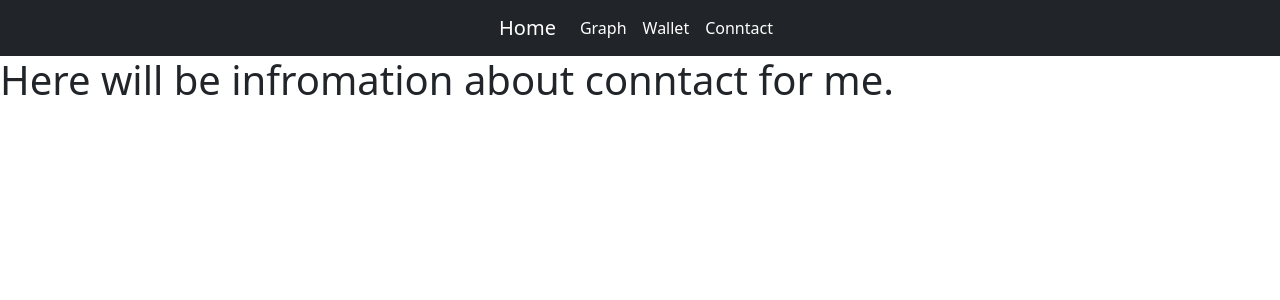
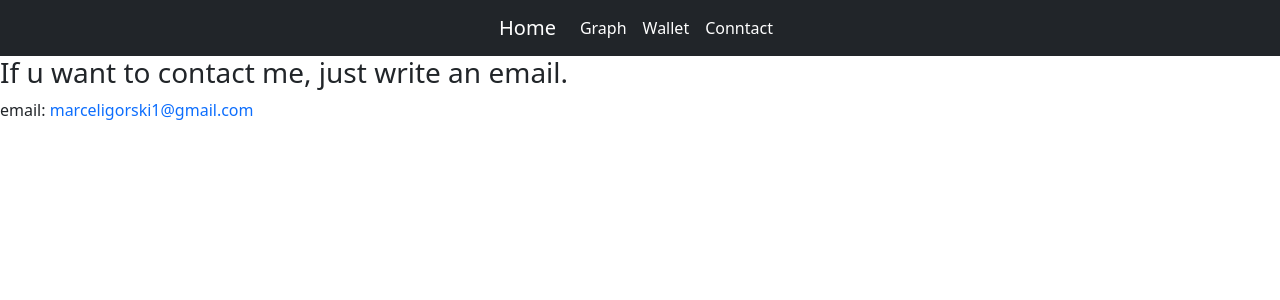
Before and after one commit to MarceliG/Crypto, a Django app: page /conntact/ in a window 1280 px wide. Shown: the top 300 px of the page. Run offline with Django 3.2, Linux system fonts and the light colour scheme; some libraries are stand-ins or nearby versions.

Commit message:
2#just_email

```diff
--- a/CryptoAplication/templates/conntact.html
+++ b/CryptoAplication/templates/conntact.html
@@ -3,5 +3,8 @@
     Conntact
 {% endblock title %}
 {% block page %}
-    <h1>Here will be infromation about conntact for me.</h1>
+    <h3>If u want to contact me, just write an email.</h3>
+    <p>
+        email: <span class="text-primary">marceligorski1@gmail.com</span>
+    </p>
 {% endblock page %}
```
